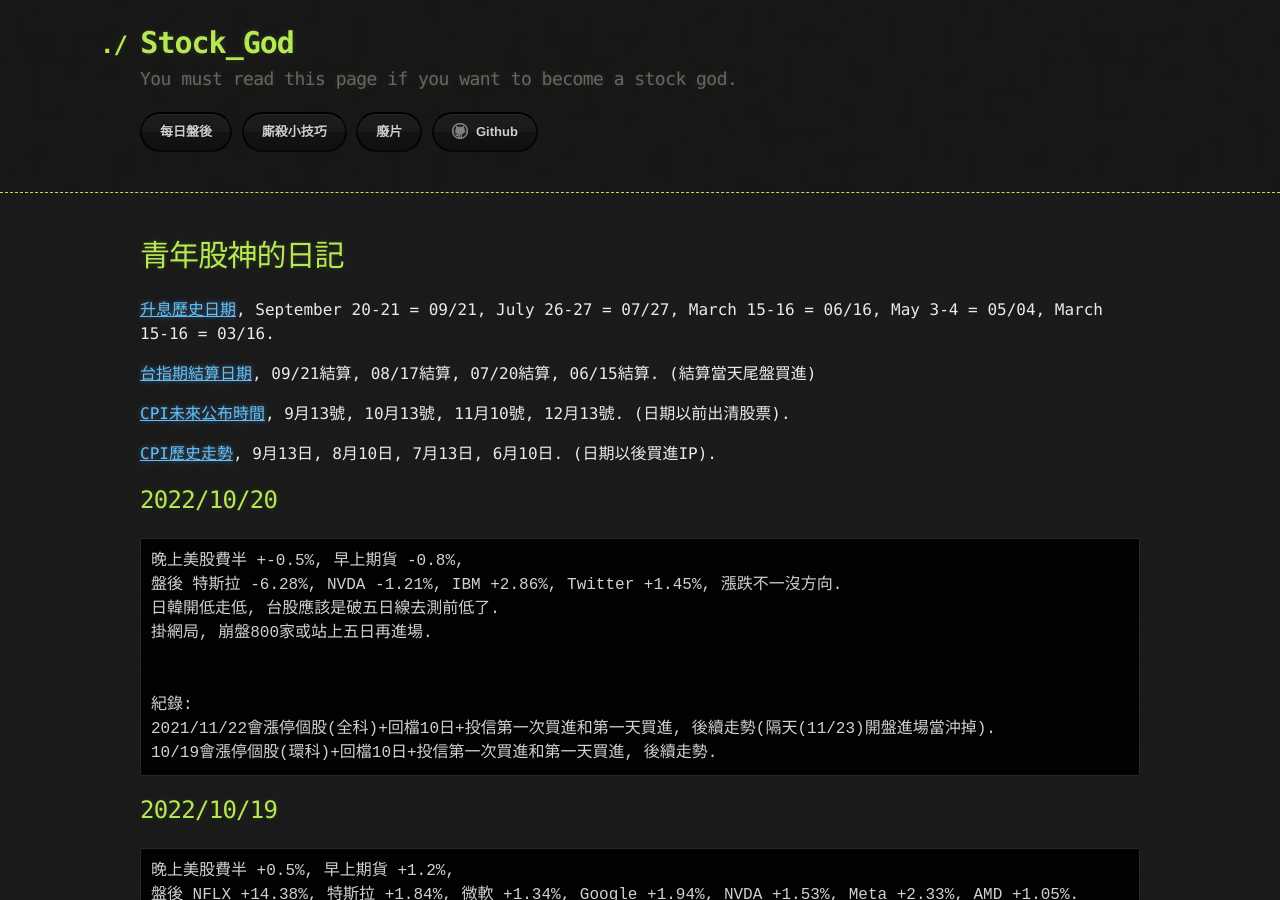
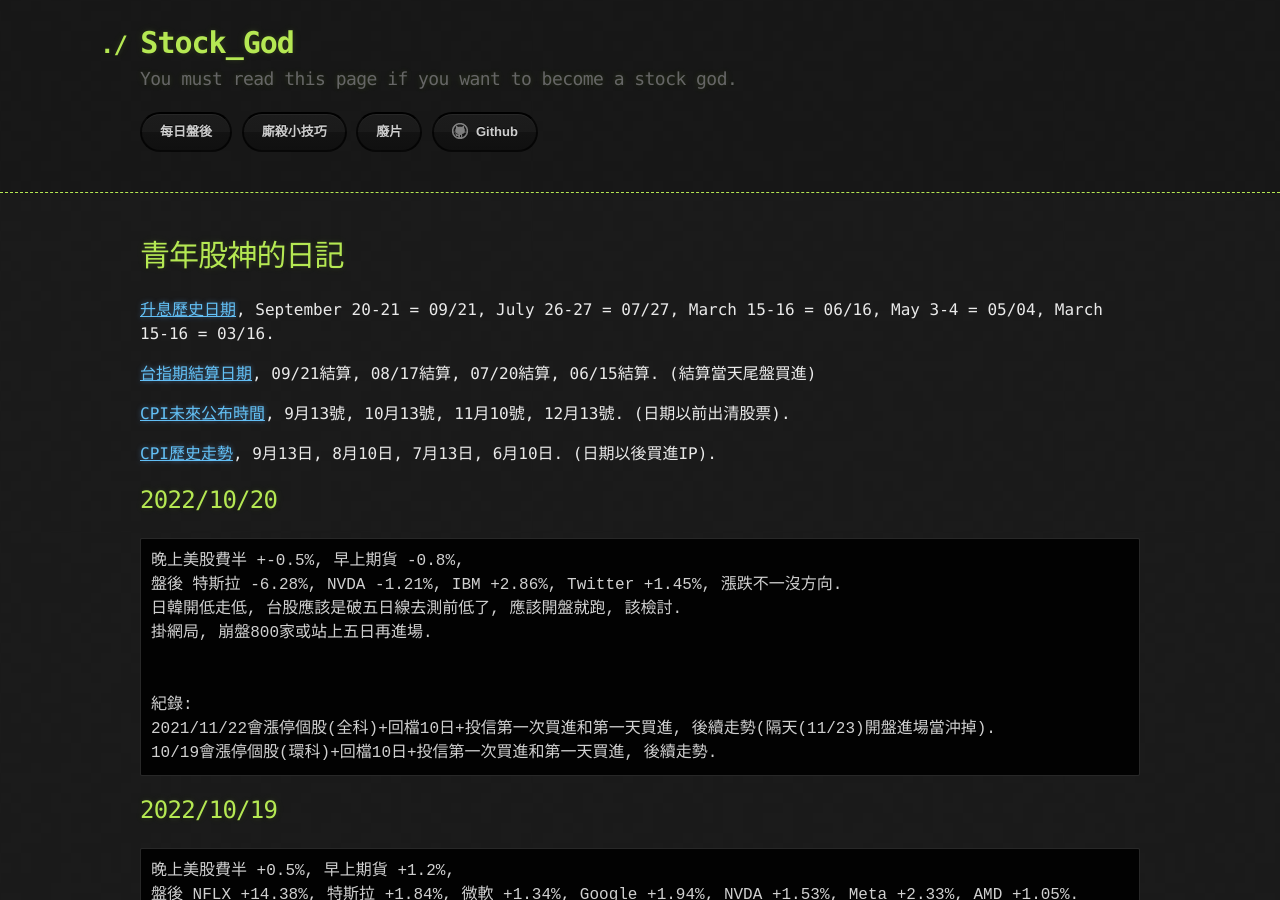
Before and after one commit to lepg5487/Stock_God, a Jekyll site: the page built from index.md, in a window 1280 px wide and 900 px high. Built offline with Jekyll 4.4.1, drawn with Linux system fonts in a browser that asks for light colours; our own code applies the rules of GitHub Pages for plain Markdown files.

Commit message:
Update index.md

````diff
--- a/index.md
+++ b/index.md
@@ -16,7 +16,7 @@ layout: testlayouts
 ```
 晚上美股費半 +-0.5%, 早上期貨 -0.8%,
 盤後 特斯拉 -6.28%, NVDA -1.21%, IBM +2.86%, Twitter +1.45%, 漲跌不一沒方向.
-日韓開低走低, 台股應該是破五日線去測前低了.
+日韓開低走低, 台股應該是破五日線去測前低了, 應該開盤就跑, 該檢討.
 掛網局, 崩盤800家或站上五日再進場.
 
 
````
